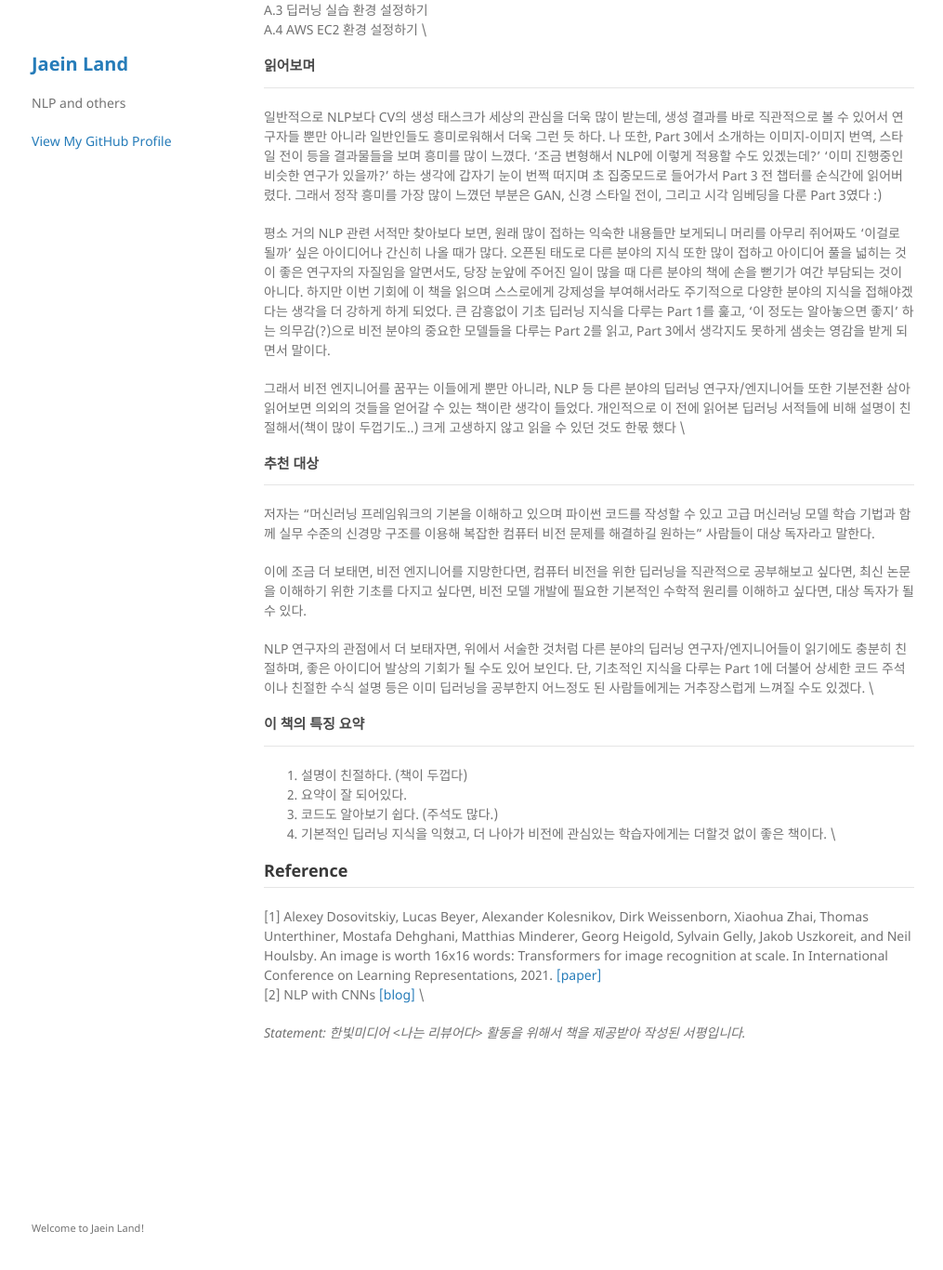
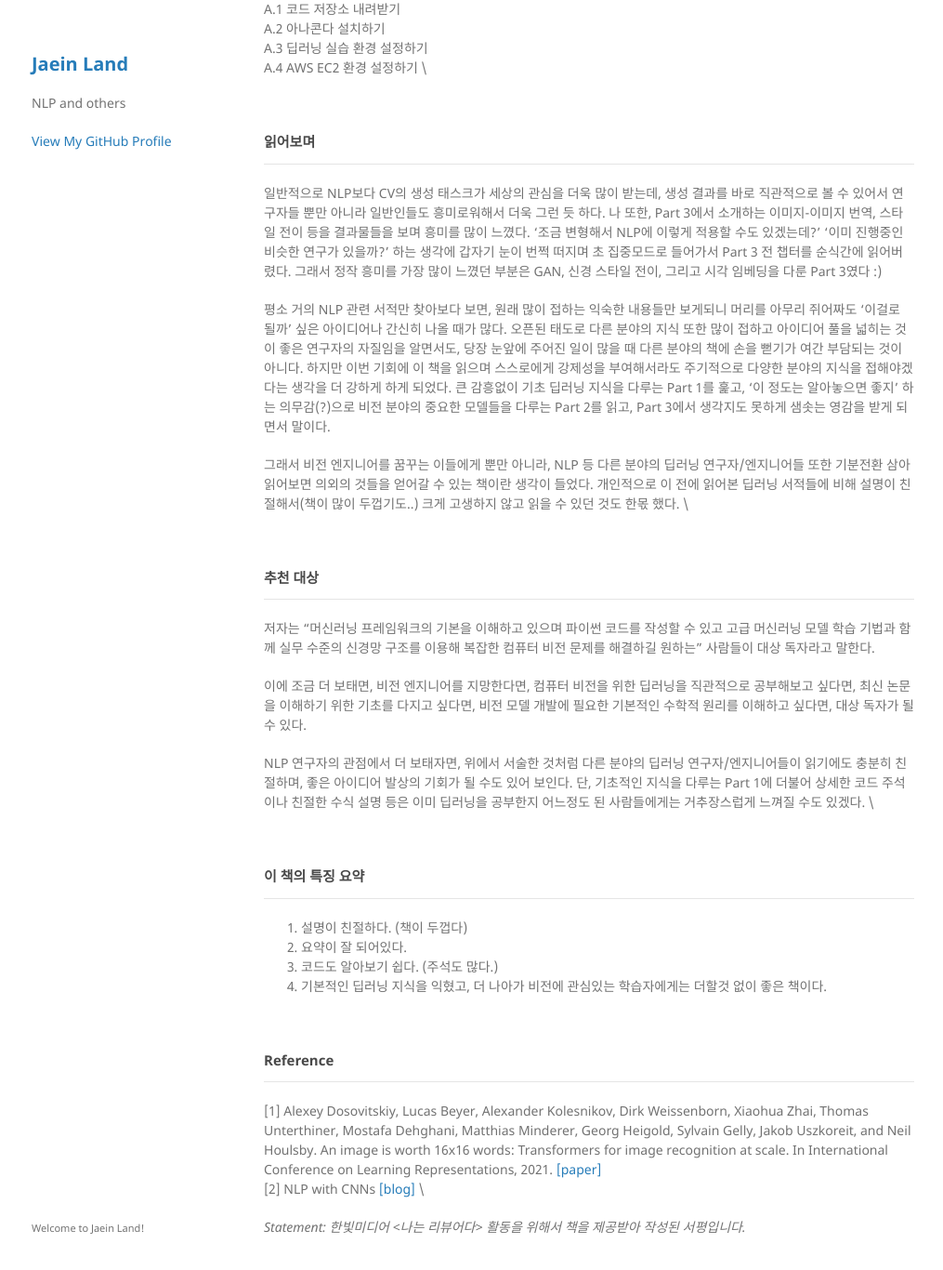
Before and after one commit to jaeinkr/jaeinkr.github.io, a Jekyll site: the page built from _posts/2022-02-23-dlforvisionsystems.md, in a window 1280 px wide and 1400 px high, scrolled down 3220 px. Shown: the top 1366 px of the window at 93% size, without its empty margins (131-1146 px from the left). Built offline with Jekyll 4.4.1, drawn with Linux system fonts in a browser that asks for light colours.

Commit message:
new post

```diff
--- a/_posts/2022-02-23-dlforvisionsystems.md
+++ b/_posts/2022-02-23-dlforvisionsystems.md
@@ -18,7 +18,7 @@ published: true
 
 
 
-
+<br>
 ### 이 책의 구성
 ---
 이 책은 크게 3부로 구성되어 있는데, 1부에서는 2,3부를 이해하기 위해 필요한 기초 지식을 다루기에 필수로 짚고 넘어가야 하지만, 2부와 3부는 각각 *사물 분류 및 사물 탐지* 그리고 *이미지 생성과 시각 임베딩*을 다루는데, 필요한 부분을 선택적으로 공부해도 무방하다. 예제 코드는 파이썬, 텐서플로, 케라스, OpenCV를 사용하였고, 저자의 깃허브나 홈페이지에서 제공하고 있다.
@@ -151,7 +151,7 @@ A.4 AWS EC2 환경 설정하기 \
 
 
 
-
+<br>
 ### 읽어보며
 ---
 일반적으로 NLP보다 CV의 생성 태스크가 세상의 관심을 더욱 많이 받는데, 생성 결과를 바로 직관적으로 볼 수 있어서 연구자들 뿐만 아니라 일반인들도 흥미로워해서 더욱 그런 듯 하다.
@@ -165,12 +165,12 @@ A.4 AWS EC2 환경 설정하기 \
 큰 감흥없이 기초 딥러닝 지식을 다루는 Part 1를 훑고, '이 정도는 알아놓으면 좋지' 하는 의무감(?)으로 비전 분야의 중요한 모델들을 다루는 Part 2를 읽고, Part 3에서 생각지도 못하게 샘솟는 영감을 받게 되면서 말이다.
 
 그래서 비전 엔지니어를 꿈꾸는 이들에게 뿐만 아니라, NLP 등 다른 분야의 딥러닝 연구자/엔지니어들 또한 기분전환 삼아 읽어보면 의외의 것들을 얻어갈 수 있는 책이란 생각이 들었다.
-개인적으로 이 전에 읽어본 딥러닝 서적들에 비해 설명이 친절해서(책이 많이 두껍기도..) 크게 고생하지 않고 읽을 수 있던 것도 한몫 했다 \
+개인적으로 이 전에 읽어본 딥러닝 서적들에 비해 설명이 친절해서(책이 많이 두껍기도..) 크게 고생하지 않고 읽을 수 있던 것도 한몫 했다. \
 
 
 
 
-
+<br>
 ### 추천 대상
 ---
 저자는 "머신러닝 프레임워크의 기본을 이해하고 있으며 파이썬 코드를 작성할 수 있고 고급 머신러닝 모델 학습 기법과 함께 실무 수준의 신경망 구조를 이용해 복잡한 컴퓨터 비전 문제를 해결하길 원하는" 사람들이 대상 독자라고 말한다.
@@ -187,20 +187,20 @@ NLP 연구자의 관점에서 더 보태자면,
 
 
 
-
+<br>
 ### 이 책의 특징 요약
 ---
 1. 설명이 친절하다. (책이 두껍다)
 2. 요약이 잘 되어있다.
 3. 코드도 알아보기 쉽다. (주석도 많다.)
-4. 기본적인 딥러닝 지식을 익혔고, 더 나아가 비전에 관심있는 학습자에게는 더할것 없이 좋은 책이다. \
+4. 기본적인 딥러닝 지식을 익혔고, 더 나아가 비전에 관심있는 학습자에게는 더할것 없이 좋은 책이다.
 
 
 
 
 
-
-## Reference
+<br>
+### Reference
 ---
 \[1\] Alexey Dosovitskiy, Lucas Beyer, Alexander Kolesnikov,
 Dirk Weissenborn, Xiaohua Zhai, Thomas Unterthiner,
```
